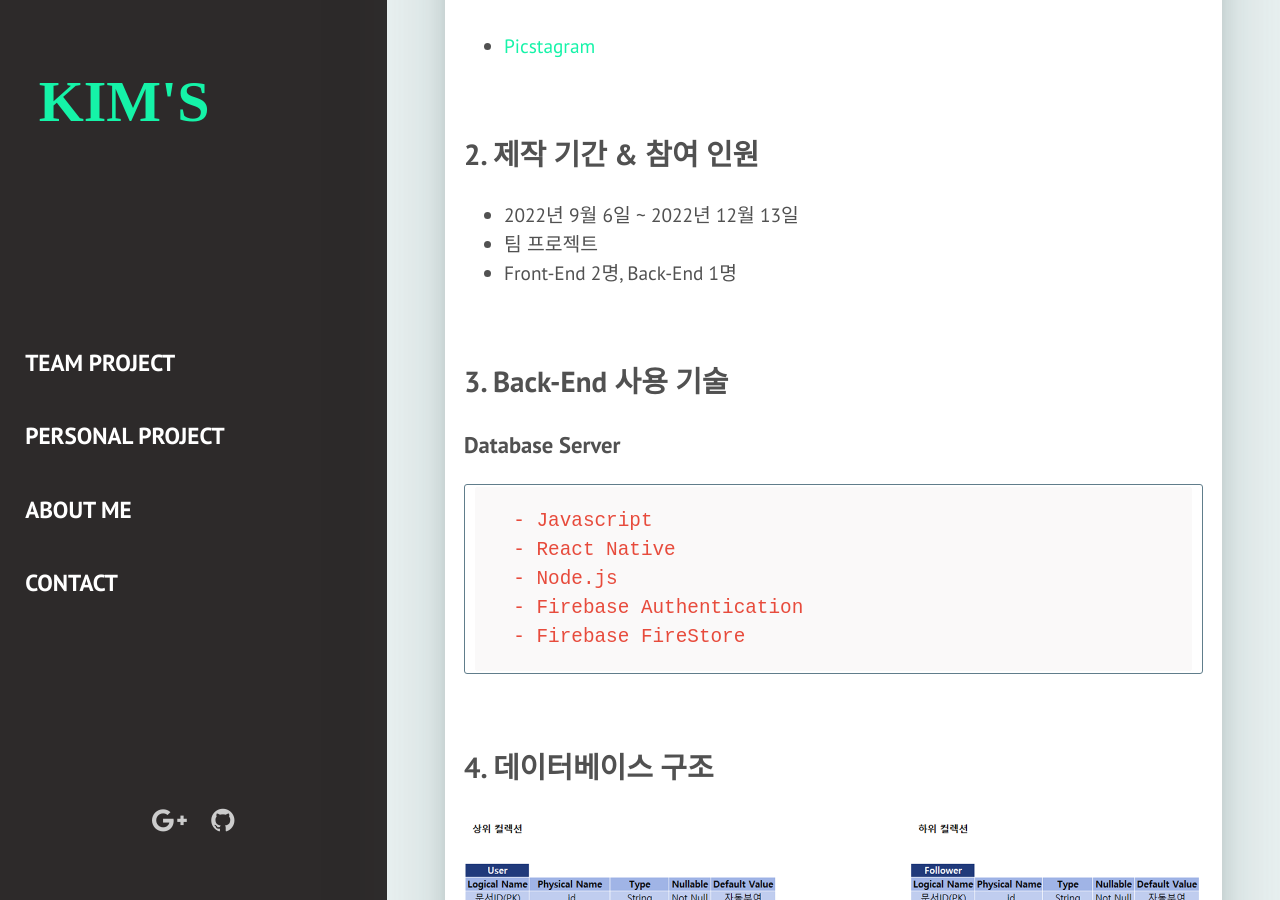
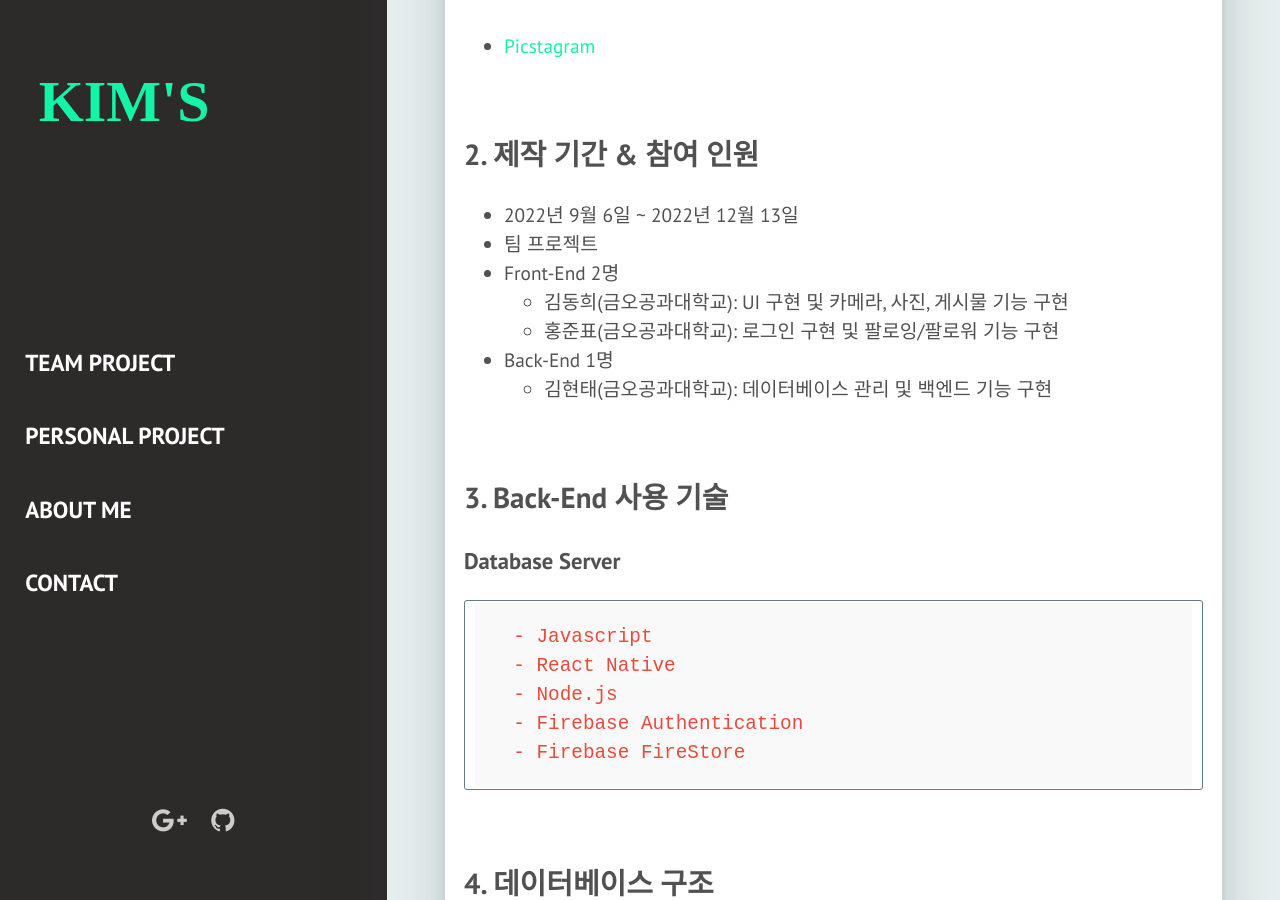
Before and after one commit to kimgusxo/kimgusxo.github.io, a Jekyll site: the page built from _posts/2017-03-29-example.markdown, in a window 1280 px wide and 900 px high, scrolled down 1224 px. Built offline with Jekyll 4.4.1, drawn with Linux system fonts in a browser that asks for light colours; some web fonts are replaced.

Commit message:
add content

```diff
--- a/_posts/2017-03-29-example.markdown
+++ b/_posts/2017-03-29-example.markdown
@@ -19,7 +19,12 @@ description: 실시간 여행 공유 SNS 어플리케이션
 ## 2. 제작 기간 & 참여 인원
 - 2022년 9월 6일 ~ 2022년 12월 13일
 - 팀 프로젝트
-- Front-End 2명, Back-End 1명
+- Front-End 2명
+    - 김동희(금오공과대학교): UI 구현 및 카메라, 사진, 게시물 기능 구현
+    - 홍준표(금오공과대학교): 로그인 구현 및 팔로잉/팔로워 기능 구현
+
+- Back-End 1명
+    - 김현태(금오공과대학교): 데이터베이스 관리 및 백엔드 기능 구현
 
 <br>
 
@@ -49,17 +54,11 @@ description: 실시간 여행 공유 SNS 어플리케이션
 <summary><b>핵심 기능 설명 펼치기</b></summary>
 <div markdown="1">
 
-## 5.1. Controller
+## 5.1. 사진 위치 좌표 표현
 ###
 
-## 5.2. Service
-### FCM 전송
-
-## 5.3. Repository
-### 약 검색 동적쿼리
-
-## 5.4. OCR
-### 이미지 전처리
+## 5.2. 게시물 불러오기
+###
 
 </div>
 </details>
```
